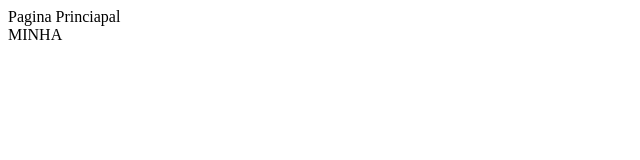
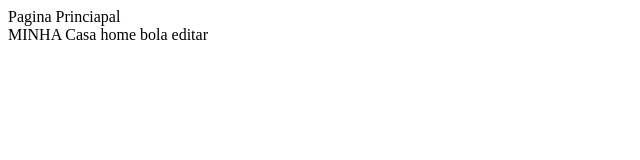
Before and after one commit to Monckcharles/testegit, a plain HTML site: page menu.html in a window 1280 px wide. Shown: the whole page, without its empty margins (0-640 px from the left). Drawn offline with Linux system fonts and the light colour scheme.

Commit message:
inclusão do menu

```diff
--- a/menu.html
+++ b/menu.html
@@ -5,6 +5,10 @@
 <body>
 <br>
     MINHA
+    Casa
+    home
+    bola
+    editar
 
 
 </body>
```
